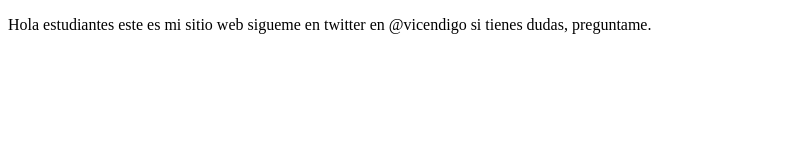
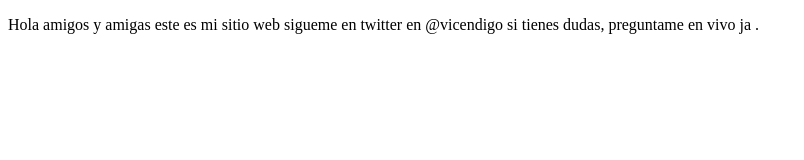
Before and after one commit to vicendigo/proyectoDemoPrework, a plain HTML site: page index.html in a window 1280 px wide. Shown: the whole page, without its empty margins (0-804 px from the left). Drawn offline with Linux system fonts and the light colour scheme.

Commit message:
cambios agregamos sitio prework

```diff
--- a/index.html
+++ b/index.html
@@ -8,8 +8,8 @@
 </head>
 <body>
     <p>
-        Hola estudiantes este es mi sitio web
-        sigueme en twitter en @vicendigo si tienes dudas, preguntame.
+        Hola amigos y amigas este es mi sitio web
+        sigueme en twitter en @vicendigo si tienes dudas, preguntame en vivo ja .
     </p>
 </body>
 </html>
```
